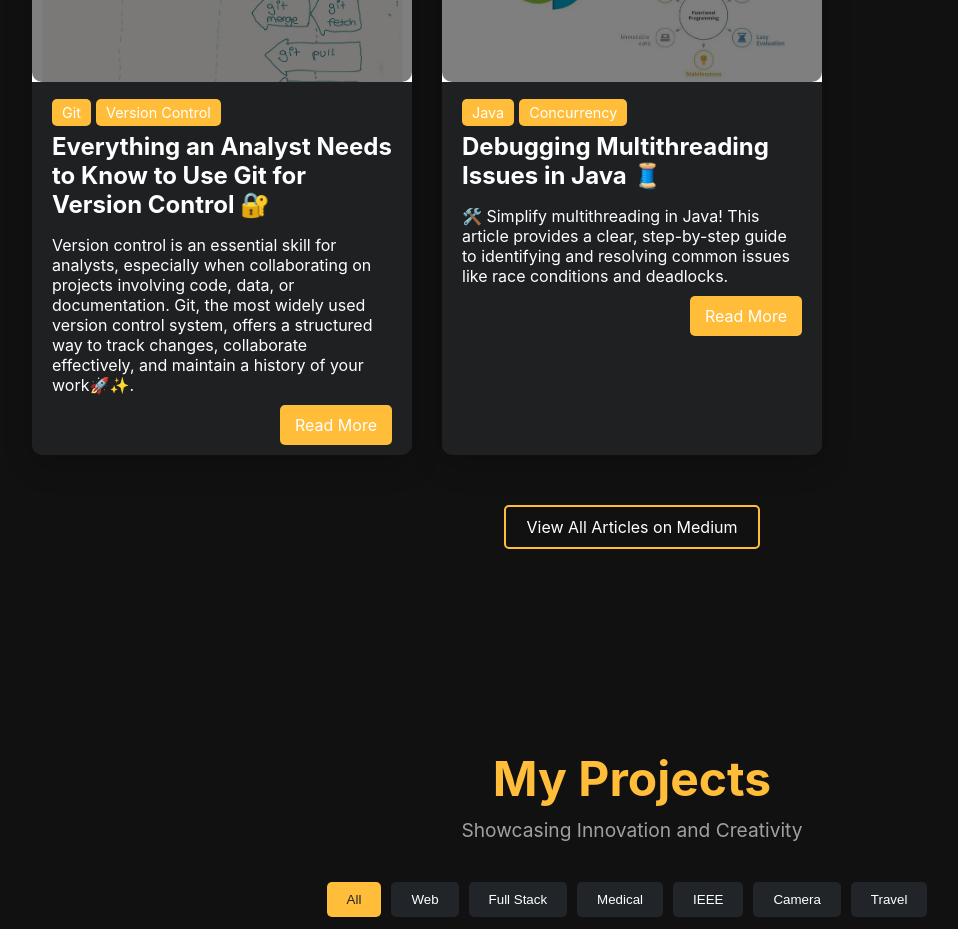
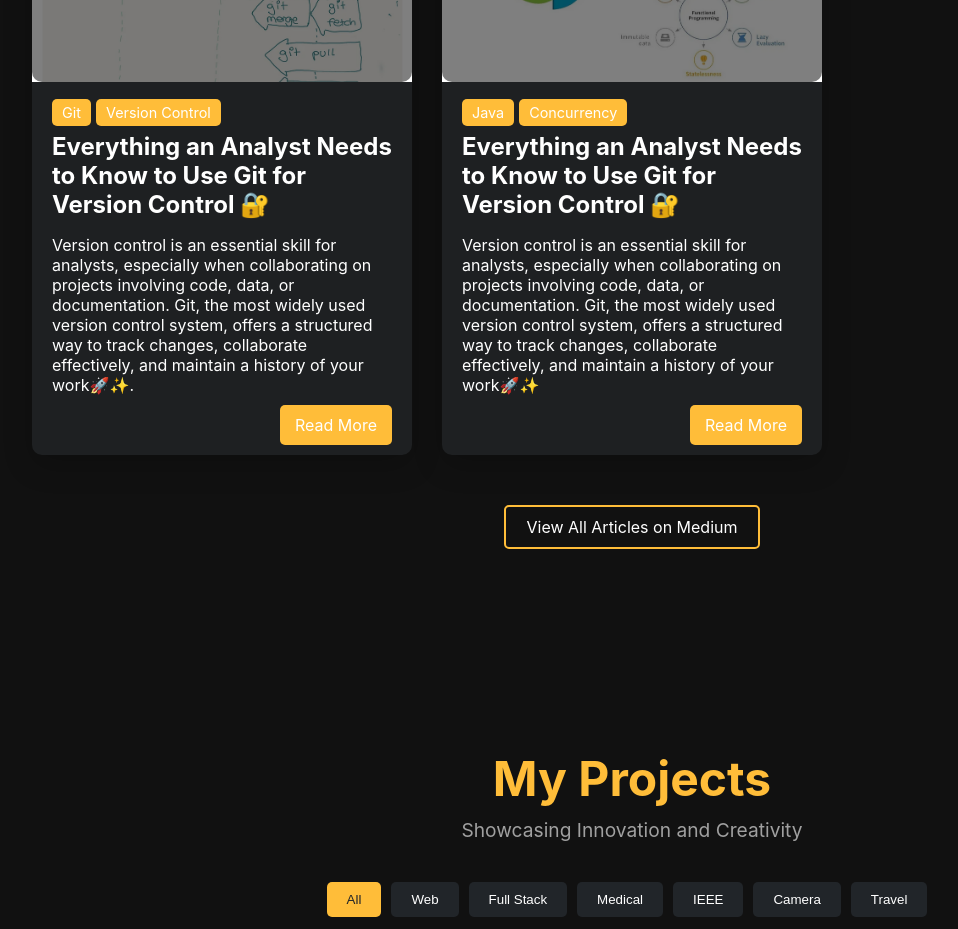
Before and after one commit to Peshala84/modern-porthfolio, a React (Create React App) app: page / in a window 1280 px wide. Shown: the part 4920-5849 px from the top of the page, without its empty margins (8-966 px from the left). Built offline with nearby package versions, Linux system fonts and the light colour scheme.

Commit message:
Update article title and description for clarity on Git usage in version control

```diff
--- a/src/components/Articles.js
+++ b/src/components/Articles.js
@@ -35,8 +35,8 @@ function Articles() {
       category: ["Git", "Version Control"]
     },
     {
-      title: "Debugging Multithreading Issues in Java 🧵",
-      description: "🛠️ Simplify multithreading in Java! This article provides a clear, step-by-step guide to identifying and resolving common issues like race conditions and deadlocks.",
+      title: "Everything an Analyst Needs to Know to Use Git for Version Control 🔐",
+      description: "Version control is an essential skill for analysts, especially when collaborating on projects involving code, data, or documentation. Git, the most widely used version control system, offers a structured way to track changes, collaborate effectively, and maintain a history of your work🚀✨",
       link: "",
       image: "/image/blog_1.png",
       category: ["Java", "Concurrency"]
```
